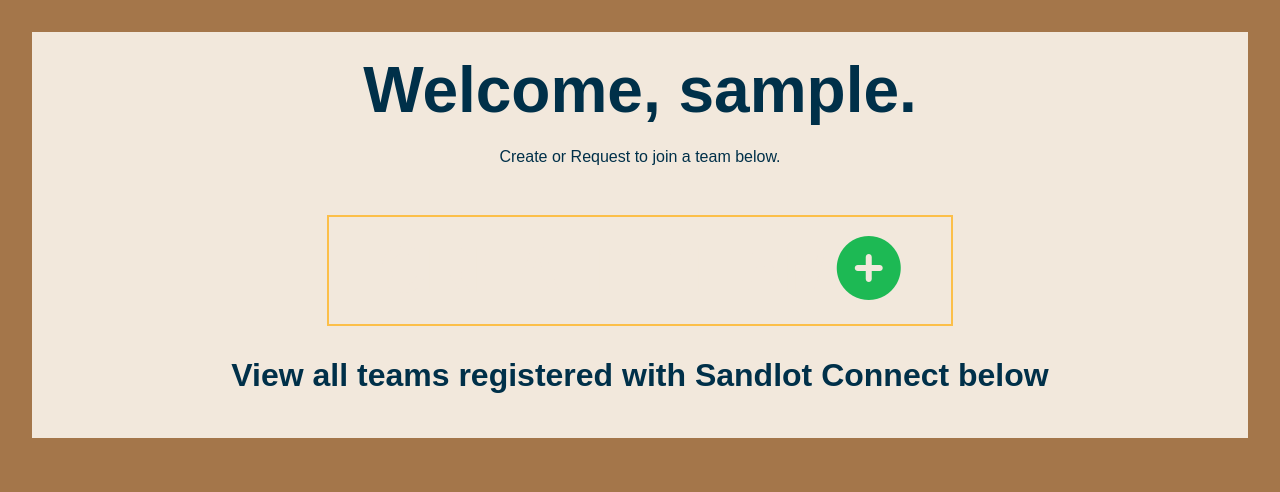
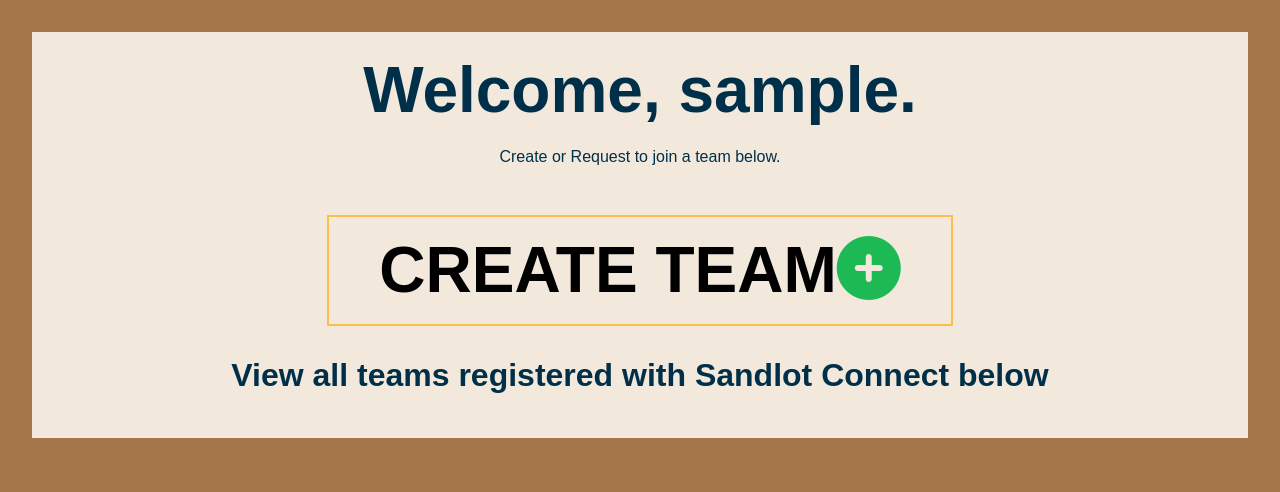
Before and after one commit to Sandlot-Connect/sandlot-connect, a Spring Boot app: page /teams in a window 1280 px wide. Shown: the part 68-560 px from the top of the page. Run offline with Spring Boot 4, Linux system fonts and the light colour scheme; the visitor is signed in with stand-in values (Sample User, id 1); data that the repository does not hold is empty; some of the project's set-up classes (security, data sources, template engines, error pages and the like) are left out, and stand-ins take their place; some libraries are stand-ins or nearby versions.

Commit message:
fixed z indez on create team button

```diff
--- a/src/main/resources/templates/teams/index.html
+++ b/src/main/resources/templates/teams/index.html
@@ -56,7 +56,7 @@
                th:text="'Your team is the ' + ${user.team.city} + ' ' + ${user.team.name} + '. Access your team posts by clicking on your team name in the navbar.'"></p>
             <div class="d-flex justify-content-center">
                 <div class="text-container button-container mb-4">
-                    <a th:if="${user.team == null}" style="color: #F2E8DC;" class="nav-link create-link btn-create"
+                    <a th:if="${user.team == null}" style="color: black; z-index: 1;" class="btn-hover nav-link create-link btn-create"
                        sec:authorize="isAuthenticated()" href="/teams/create">
                         <h1>Create Team<i class="fas fa-plus-circle" style="color: #1DB954;"></i></h1>
                     </a>
```
